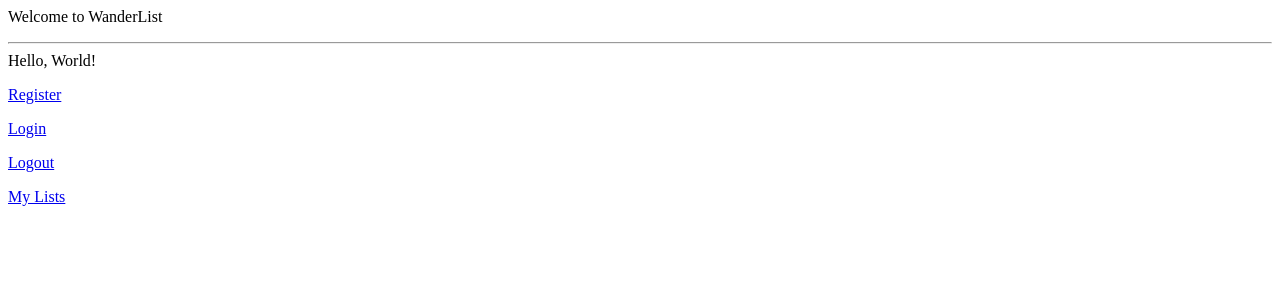
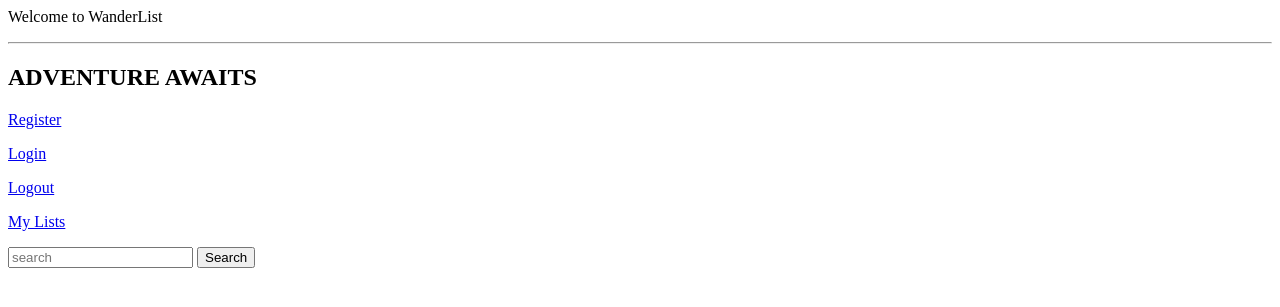
Before and after one commit to ameliacgraham/Wanderlust-Ave, a Flask app: page / in a window 1280 px wide. Shown: the top 307 px of the page. Run offline with Flask 2, Linux system fonts and the light colour scheme; data that the repository does not hold is empty; some libraries are stand-ins or nearby versions.

Commit message:
Added search form and search results page

```diff
--- a/server.py
+++ b/server.py
@@ -25,15 +25,26 @@ def display_public_item_details(public_item_id):
     return render_template('public-item.html',
                            item_info=item_info)
 
-@app.route('/register')
-def show_registration_form():
-    """Display registration form."""
+@app.route('/search')
+def process_search_form():
 
-    return render_template('registration-form.html')
+    form_input = request.args.get('public-search')
+    keywords = form_input.split()
+    matched_items = []
 
-@app.route('/register/complete', methods=['POST'])
+    for word in keywords:
+        items = PublicItem.query.filter(PublicItem.title.like("%{}%".format(word))).all()
+        for item_object in items:
+            matched_items.append(item_object)
+
+    return render_template('search-results.html', matched_items=matched_items)
+
+@app.route('/register', methods=['GET','POST'])
 def process_registation_form():
-    """Process registration form"""
+    """Display and process registration form"""
+
+    if request.method == 'GET':
+        return render_template('registration-form.html')
 
     email = request.form.get('email')
     username = request.form.get('username')
@@ -56,7 +67,7 @@ def process_registation_form():
 def process_login_info():
     """Checks if user email and password exist on same account, then logs in or redirects."""
 
-    if request.method== "GET":
+    if request.method == "GET":
         return render_template("login.html")
 
     username = request.form.get("username")
--- a/templates/homepage.html
+++ b/templates/homepage.html
@@ -1,21 +1,24 @@
 {% extends 'base.html' %}
 {% block content %}
 
-Hello, World!
+<h2>ADVENTURE AWAITS</h2>
 
 <p><a href="/register">Register</a></p>
 <p><a href="/login">Login</a></p>
 <p><a href="/logout">Logout</a></p>
 <p><a href="/my-lists">My Lists</a></p>
 
-
+<form action="/search">
+    <input type="search" name="public-search" placeholder="search">
+    <input type="submit" value="Search"><br><br>
+</form>
 
 <div>
   {% if public_items %}
     {% for item in public_items %}
       {{ item.title }} <br>
       <a href="/{{ item.public_item_id }}">
-        <img src="{{ item.image}}" alt="Bucket Item" width="128" height="128"><br>
+        <img src="{{ item.image }}" alt="Bucket Item" width="128" height="128"><br>
       </a>
     {% endfor %}
   {% endif %}
```
Also changed, not shown: templates/search-results.html (added, +16 -0 lines), templates/bucket_item_details.html (deleted).
